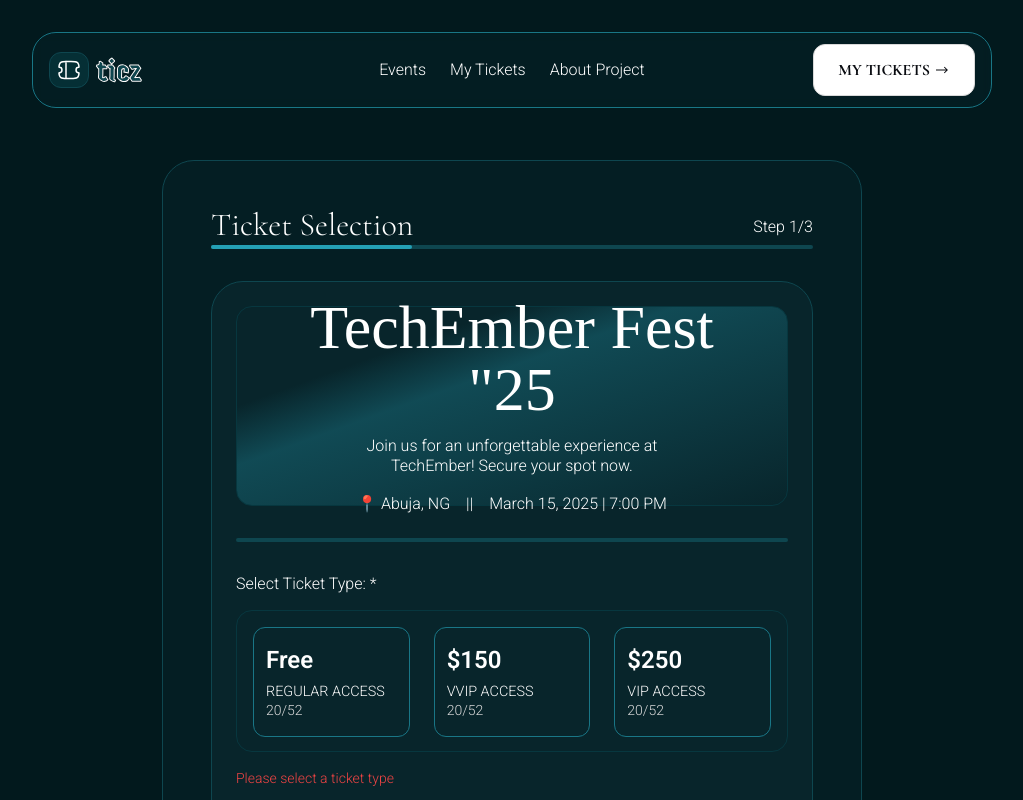
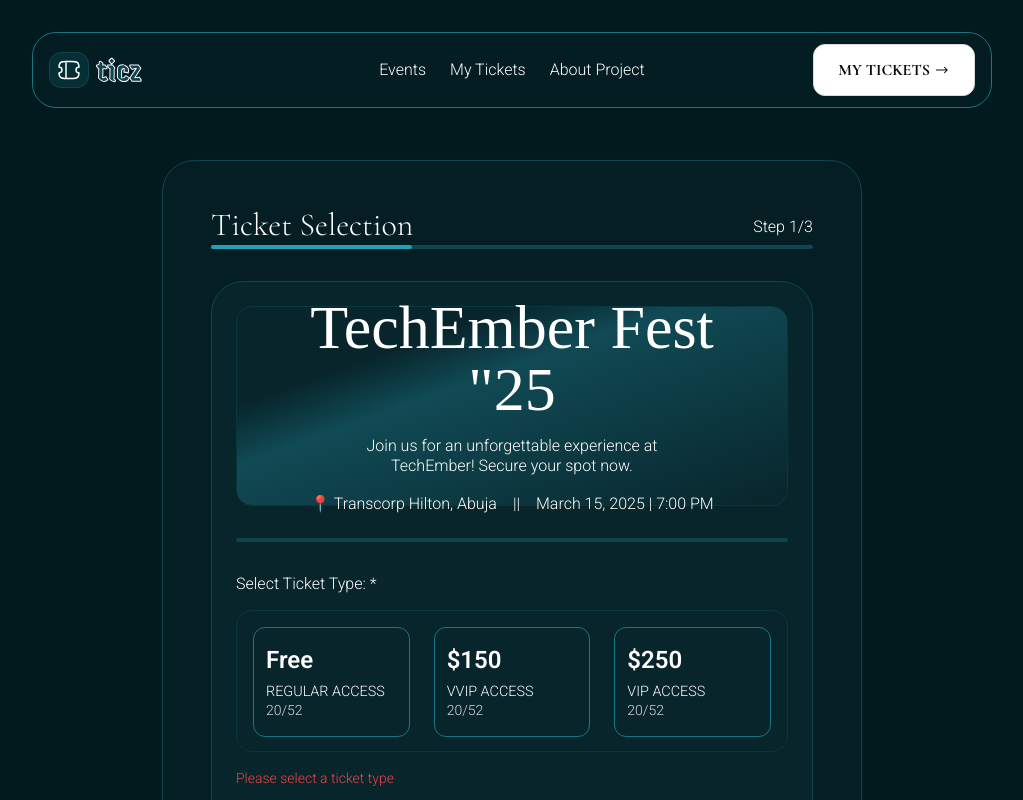
Before and after one commit to gabrielisaacs/conf_ticket_generator, a React (Vite) app in the folder app/: page / in a window 1280 px wide. Shown: the top 800 px of the page, without its empty margins (128-1151 px from the left). Built offline with nearby package versions, Linux system fonts and the light colour scheme; a web font is replaced by a local one; what @cloudinary/url-gen would draw is missing.

Commit message:
update: event name

```diff
--- a/app/src/components/Booked.jsx
+++ b/app/src/components/Booked.jsx
@@ -51,7 +51,7 @@ const Booked = ({ onBookAnother }) => {
                   <div className="flex flex-col w-full justify-center gap-2">
                     <p className="text-2xl sm:text-[2.125rem] eventTitle mb-0 lg:mb-2 mt-2 lg:mt-4">TechEmber Fest "25</p>
                     <div className="flex flex-col gap-1 text-center mx-auto text-[0.625rem]">
-                      <p>📍 Novare Mall, Wuse Zone 5, Abuja</p>
+                      <p>📍 Transcorp Hilton, Abuja</p>
                       <p>🗓️ March 15, 2025 | 7:00 PM</p>
                     </div>
                   </div>
--- a/app/src/components/SelectTicket.jsx
+++ b/app/src/components/SelectTicket.jsx
@@ -59,7 +59,7 @@ const SelectTicket = ({ onSelect }) => {
               Join us for an unforgettable experience at TechEmber! Secure your spot now.
             </p>
             <div className="flex flex-col sm:flex-row gap-2 sm:gap-4 text-center justify-center text-sm lg:text-base">
-              <p>📍 Abuja, NG</p>
+              <p>📍 Transcorp Hilton, Abuja</p>
               <p className="hidden sm:block">||</p>
               <p>March 15, 2025 | 7:00 PM</p>
             </div>
```
